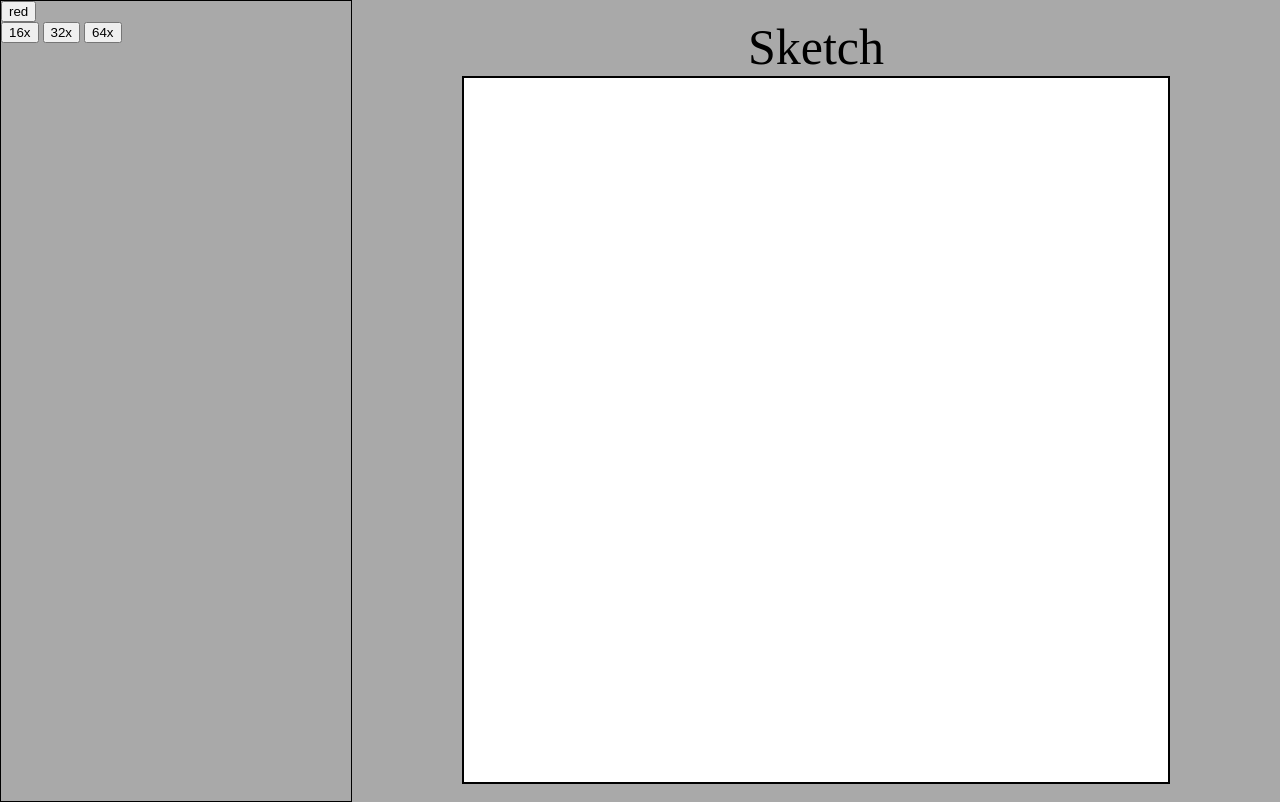
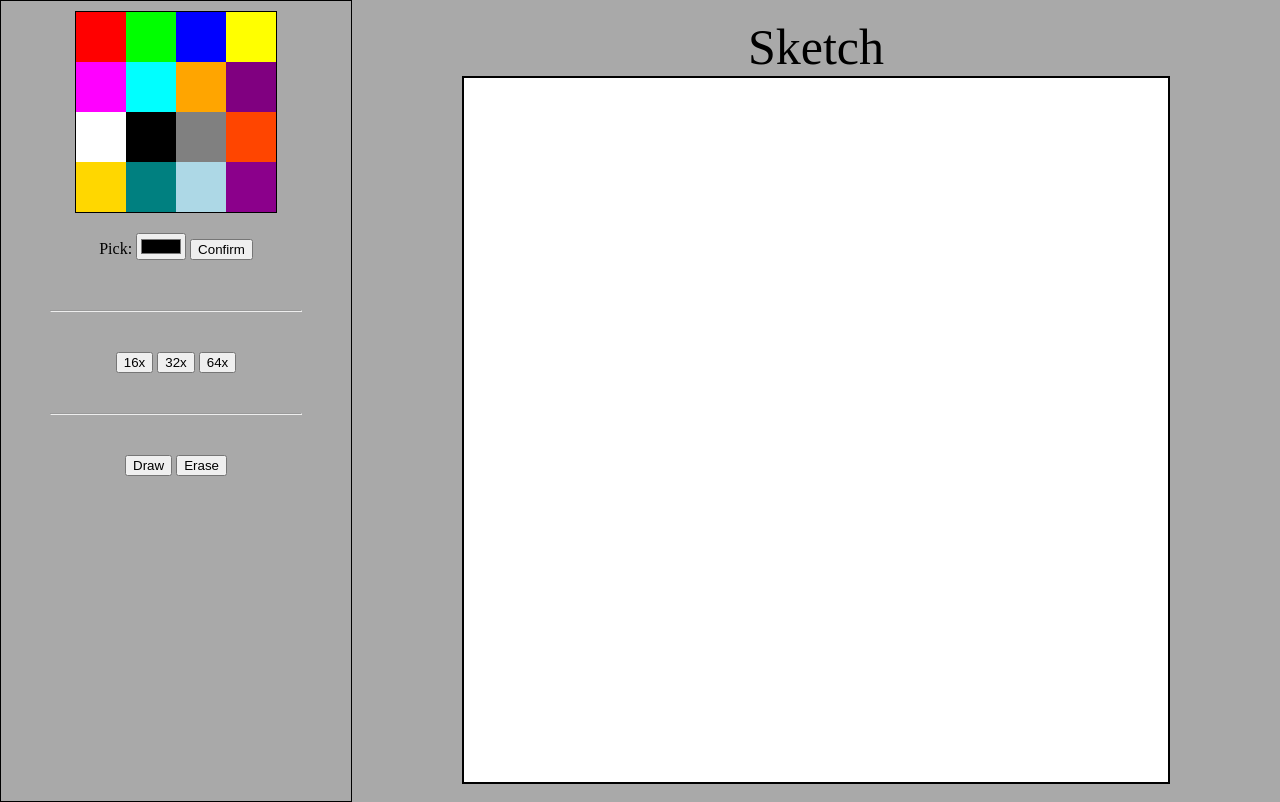
Before and after one commit to doo78/Sketchify, a plain HTML site: page index.html in a window 1280 px wide. Drawn offline with Linux system fonts and the light colour scheme.

Commit message:
Finished the colour palette, including a way to pick any colour based on it's hex value, hsl value etc. Also, although this should have been don earlier, I created a text file to store the features I plan to implement

```diff
--- a/index.html
+++ b/index.html
@@ -11,9 +11,32 @@
 
     <div class="sideBar">
 
-      <div id="colorPalette">
-        <button class="colour">red</button>
+      <div class="colour-palette">
+        <div class="colour"></div>
+        <div class="colour"></div>
+        <div class="colour"></div>
+        <div class="colour"></div>
+        <div class="colour"></div>
+        <div class="colour"></div>
+        <div class="colour"></div>
+        <div class="colour"></div>
+        <div class="colour"></div>
+        <div class="colour"></div>
+        <div class="colour"></div>
+        <div class="colour"></div>
+        <div class="colour"></div>
+        <div class="colour"></div>
+        <div class="colour"></div>
+        <div class="colour"></div>
       </div>
+
+      <div class="hex-colour-section">
+        <label for="hexColourPicker">Pick:</label>
+        <input type="color" id="hex-colour-picker" value="#000000">
+        <button id="confirm-btn">Confirm</button>
+      </div>
+
+      <hr>
 
       <div id="sizeBtns">
         <button class="sizeBtn">16x</button>
@@ -21,7 +44,18 @@
         <button class="sizeBtn">64x</button>
       </div>
 
+      <hr>
+
+      <div id="toolbar">
+        <button class="tool-btn" id="draw">Draw</button>
+        <button class="tool-btn" id="erase">Erase</button>
+
+
+      </div>
+
     </div>
+
+
 
     <div class="right-side">
 
--- a/javascript.js
+++ b/javascript.js
@@ -1,6 +1,8 @@
 
 const container = document.querySelector(".container");
 let isMouseDown = false;
+let currentTool = "draw";
+let brushColour = "black";
 
 // Checks if the user is holding the mouse down
 document.body.onmousedown = (e) => {
@@ -80,7 +82,15 @@ function initalizeBox(){
 
             // Changes the colour if the user is holding the mouse down
             if (isMouseDown){
-                box.style.backgroundColor = "black";
+
+                if (currentTool === "draw"){
+                    box.style.backgroundColor = brushColour;
+                }
+
+                else if (currentTool == "erase"){
+                    box.style.backgroundColor = "white";
+                }
+
             }
 
         });
@@ -92,7 +102,7 @@ function initalizeBox(){
 
         // Changes the colour of the box when it is clicked instead of dragged past
         box.addEventListener("click", () => {
-            box.style.backgroundColor = "black";
+            box.style.backgroundColor = brushColour;
         });
     });
 }
@@ -115,3 +125,65 @@ sizeBtns.forEach((sizeBtn) => {
 
     });
 });
+
+// Colour palette buttons
+
+const colourBtns = document.querySelectorAll(".colour");
+
+const colourBtnsArray = Array.from(colourBtns);
+
+const colours = [
+    "#FF0000", // red
+    "#00FF00", // green
+    "#0000FF", // blue
+    "#FFFF00", // yellow
+    "#FF00FF", // magenta
+    "#00FFFF", // cyan
+    "#FFA500", // orange
+    "#800080", // purple
+    "#FFFFFF", // white
+    "#000000", // black
+    "#808080", // gray
+    "#FF4500", // orange red
+    "#FFD700", // gold
+    "#008080", // teal
+    "#ADD8E6", // light blue
+    "#8B008B"  // dark purple
+  ];
+
+colourBtns.forEach((colourBtn) => {
+
+    console.log("hi");
+    colourBtn.style.backgroundColor = colours[colourBtnsArray.indexOf(colourBtn)];
+
+    colourBtn.addEventListener("click", () => {
+
+        brushColour = colourBtn.style.backgroundColor;
+        /*
+        brushColour = getComputedStyle(colourBtn).backgroundColor;
+        */
+    });
+});
+
+// Hex Picker button
+
+const confirmBtn = document.querySelector("#confirm-btn");
+const hexPicker = document.querySelector("#hex-colour-picker");
+
+confirmBtn.addEventListener("click", () => {
+
+    brushColour = hexPicker.value;
+});
+
+// Toolbar
+
+const toolBtns = document.querySelectorAll(".tool-btn");
+
+toolBtns.forEach((toolBtn) => {
+
+    toolBtn.addEventListener("click", () => {
+
+        currentTool = toolBtn.getAttribute("id");
+        console.log(currentTool);
+    });
+})
--- a/style.css
+++ b/style.css
@@ -55,6 +55,9 @@ body{
     height: 100vh;
     width: 350px;
     background-color: #A9A9A9;
+    display: flex;
+    flex-direction: column;
+    align-items: center;
 }
 
 #size{
@@ -63,6 +66,31 @@ body{
     margin-right: auto;
     margin-bottom: 50px;
     margin-top: 50px;
+}
 
 
+.colour-palette{
+    display: grid;
+    grid-template-columns: repeat(4, 1fr);
+    grid-template-rows: repeat(4, 1fr);
+    border: 1px solid black;
+    width: 200px;
+    gap: 0;
+    margin: 10px;
 }
+
+.colour{
+    height: 50px;
+    width: 50px;
+    background-color: red;
+
+}
+
+.hex-colour-section{
+    margin: 10px;
+}
+
+hr{
+    width: 250px;
+    margin: 40px;
+}
```
Also changed, not shown: featuresToAdd.txt (added).
